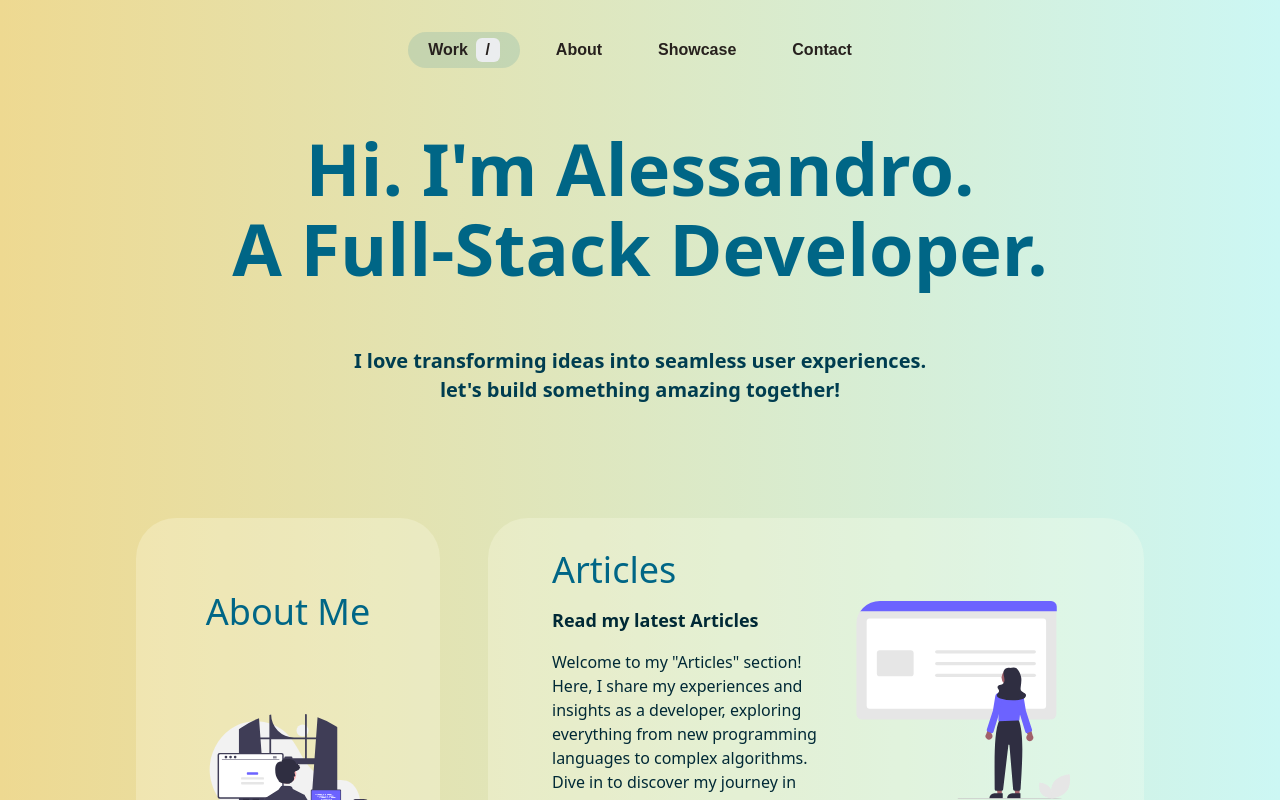
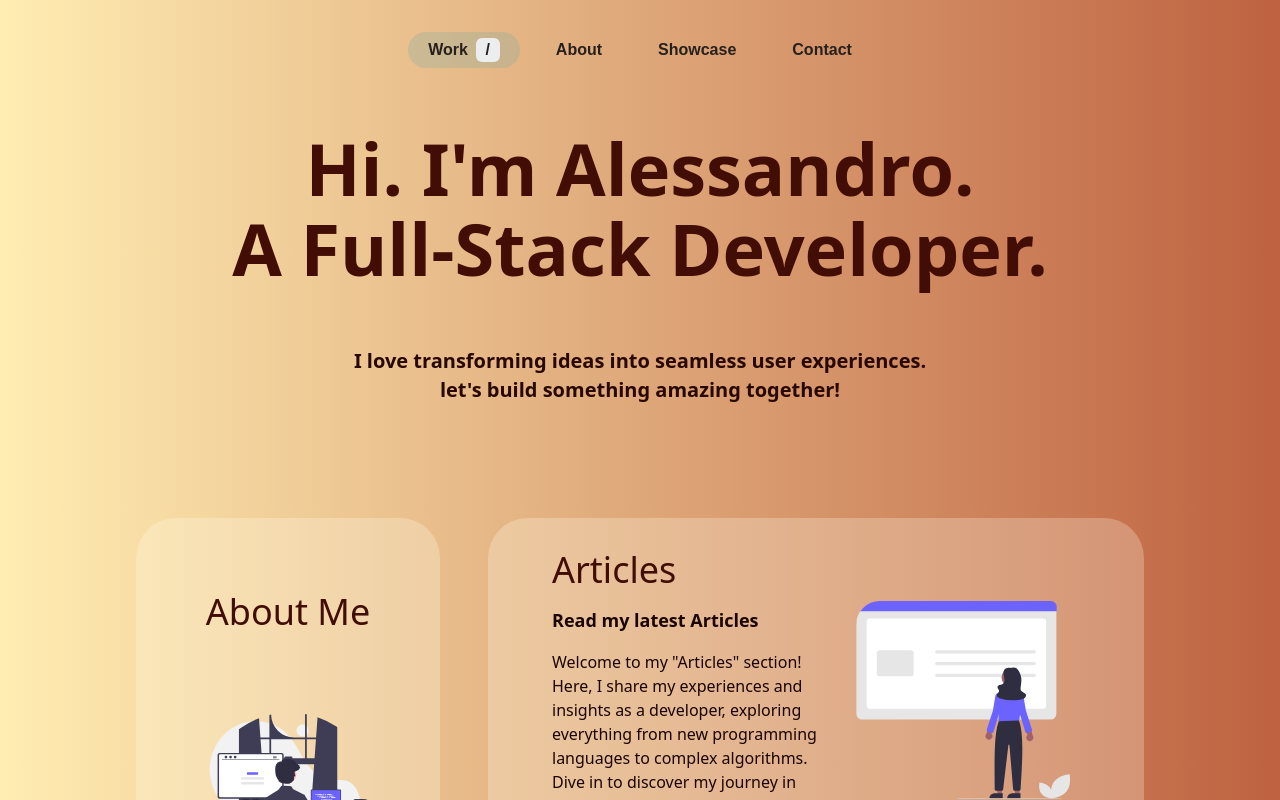
Before and after one commit to Ale-1508/portfolio, a Next.js app: page / in a window 1280 px wide. Shown: the top 800 px of the page. Built offline with nearby package versions, Linux system fonts and the light colour scheme.

Commit message:
Added background Palette

```diff
--- a/src/app/_core/components/Layout.tsx
+++ b/src/app/_core/components/Layout.tsx
@@ -15,7 +15,10 @@ type LayoutProps = {
 const Layout: React.FC<LayoutProps> = ({ children, currentPath, className } ) => {
 
   return (
-    <div className='flex flex-col gap-8'>
+    <div
+      className='flex flex-col gap-8 w-full'
+      style={{background: activePalette.bgGradient}}
+    >
       <Navbar currentPath={currentPath}/>
       <div className={classNames(
         "flex flex-col gap-16 font-sans",
--- a/src/app/globals.css
+++ b/src/app/globals.css
@@ -3,13 +3,11 @@
 @tailwind utilities;
 
 :root {
-  --background: linear-gradient(to right, #eed991, #ccf7f4);
   --foreground: #171717;
 }
 
 @media (prefers-color-scheme: dark) {
   :root {
-    --background: linear-gradient(to right, #eed991, #ccf7f4);
     --foreground: #171717;
   }
 }
@@ -17,7 +15,6 @@
 body {
   height: 100%;
   color: var(--foreground);
-  background: var(--background);
   font-family: Arial, Helvetica, sans-serif;
 }
 
--- a/src/logic/_core/common/colors.ts
+++ b/src/logic/_core/common/colors.ts
@@ -7,6 +7,7 @@ export interface ColorPalette {
   secondary: ColorScheme,
   tertiary: ColorScheme,
   accents: ColorScheme,
+  bgGradient: string
   text: {
     primary: ColorScheme
   }
@@ -14,6 +15,7 @@ export interface ColorPalette {
     primary: ColorScheme
   }
 }
+
 
 const winterPalette = {
   text: {
@@ -42,6 +44,7 @@ const winterPalette = {
   bg:{
     primary:{}
   },
+  bgGradient: "linear-gradient(to right, #ccf7f4, #f0efff)",
   primary: {},
   secondary: {},
   tertiary: {},
@@ -75,6 +78,7 @@ const springPalette = {
   bg:{
     primary:{}
   },
+  bgGradient: "linear-gradient(to right, #fce9f9, #e3ffcc)",
   primary: {},
   secondary: {},
   tertiary: {},
@@ -108,6 +112,7 @@ const summerPalette = {
   bg:{
     primary:{}
   },
+  bgGradient: "linear-gradient(to right, #eed991, #ccf7f4)",
   primary: {},
   secondary: {},
   tertiary: {},
@@ -141,6 +146,7 @@ export const fallPalette = {
   bg:{
     primary:{}
   },
+  bgGradient: "linear-gradient(to right, #ffedb2, #be6240)",
   primary:{},
   secondary: {},
   tertiary: {},
@@ -150,7 +156,7 @@ export const fallPalette = {
 export const getColorPalette = (): ColorPalette => {
   const season: Season = getSeason();
 
-  return winterPalette; // PLACEHOLDER for testing purpose
+  return fallPalette; // PLACEHOLDER for testing purpose
   switch (season) {
     case "winter":
       return winterPalette;
--- a/tailwind.config.ts
+++ b/tailwind.config.ts
@@ -144,26 +144,47 @@ const config: Config = {
           900: "#031514",
           950: "#010b0a",
         },
+        summer: {
+          50:  "#e7f0f0",
+          100: "#cfe1e0",
+          150: "#b6d3d1",
+          200: "#9ec4c1",
+          250: "#86b5b2",
+          300: "#6ea6a2",
+          350: "#569793",
+          400: "#3d8983",
+          450: "#9fc292",
+          500: "#0d6b64",
+          550: "#0c605a",
+          600: "#0a5650",
+          650: "#094b46",
+          700: "#08403c",
+          750: "#073632",
+          800: "#052b28",
+          850: "#04201e",
+          900: "#031514",
+          950: "#010b0a",
+        },
         fall: {
-          50: "#ffffff",
-          100: "#eaf1e7",
-          150: "#dfebdb",
-          200: "#d4e4cf",
-          250: "#caddc3",
-          300: "#bfd6b6",
-          350: "#b4cfaa",
-          400: "#a9c99e",
-          450: "#9fc292",
-          500: "#94bb86",
-          550: "#85a879",
-          600: "#ffffff",
-          650: "#68835e",
-          700: "#597050",
-          750: "#4a5e43",
-          800: "#3b4b36",
-          850: "#2c3828",
-          900: "#1e251b",
-          950: "#0f130d",
+          50:  "#ece7e6",
+          100: "#d9cfcd",
+          150: "#c6b6b4",
+          200: "#b39e9b",
+          250: "#a18682",
+          300: "#8e6e68",
+          350: "#7b564f",
+          400: "#683d36",
+          450: "#55251d",
+          500: "#420d04",
+          550: "#3b0c04",
+          600: "#350a03",
+          650: "#2e0903",
+          700: "#280802",
+          750: "#210702",
+          800: "#1a0502",
+          850: "#140401",
+          900: "#0d0301",
+          950: "#070100",
         },
         supportingColors: {
           error: "#cc0000"
```
